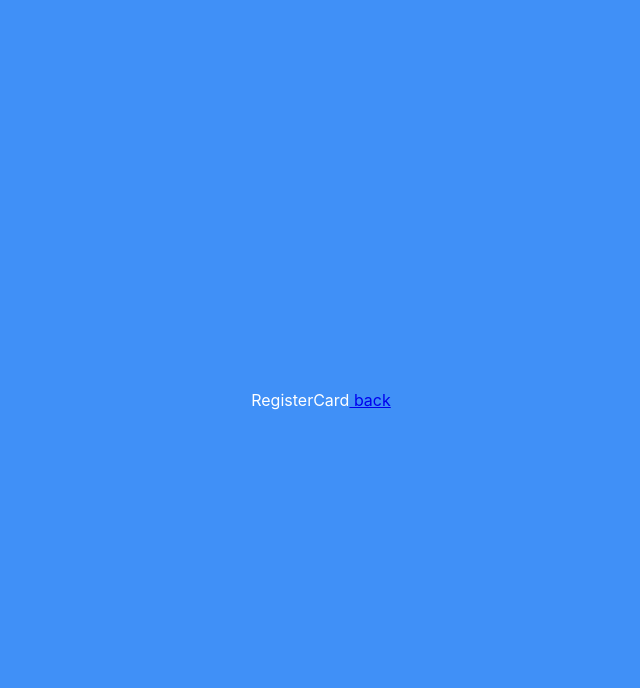
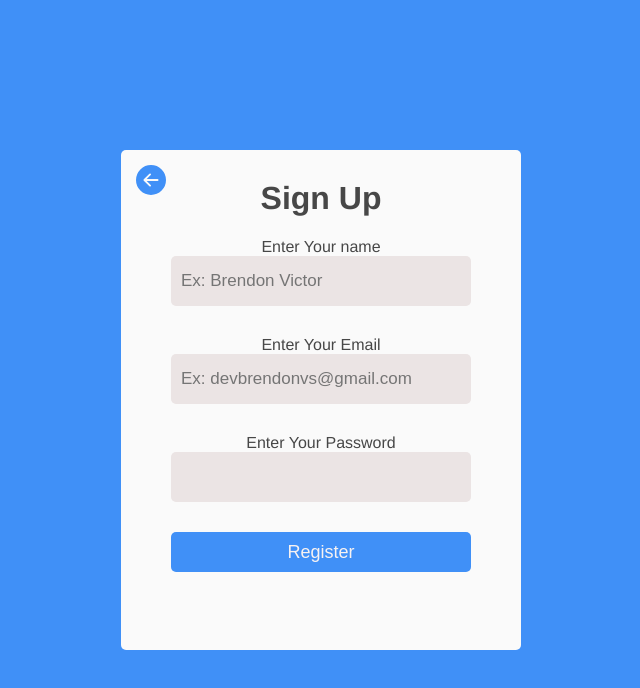
Before and after one commit to devBrendonV/AuthJWT-RegisterAPI, a React (Create React App) app in the folder cliente/: page /register in a window 1280 px wide. Shown: the top 688 px of the page, without its empty margins (319-959 px from the left). Built offline with nearby package versions, Linux system fonts and the light colour scheme.

Commit message:
RegisterCard

```diff
--- a/cliente/src/components/LoginCard/index.jsx
+++ b/cliente/src/components/LoginCard/index.jsx
@@ -14,15 +14,15 @@ const LoginCard = () => {
       <CardBody>
         <FaUserCircle className="icon" />
         <h1>Sign In</h1>
-        <CardInput type="text" placeholder="Type Your Email"/>
-        <CardInput type="text" placeholder="Type Your Password"/>
+        <CardInput autoFocus autoCapitalize="" type="text" placeholder="Type Your Email"/>
+        <CardInput type="password" placeholder="Type Your Password"/>
         <CardButton>Sign in</CardButton>
         <div className="remember">
           <label htmlFor="remember">
             <input type="checkbox" id="remember" />
             Remember me
           </label>
-          <Link to="/register">Forgot Password?</Link>
+          <Link to="">Forgot Password?</Link>
         </div>
       </CardBody>
       <CardFooter>
--- a/cliente/src/components/LoginCard/styles.js
+++ b/cliente/src/components/LoginCard/styles.js
@@ -43,7 +43,6 @@ export const CardBody = styled.div`
 `;
 
 export const CardInput = styled.input`
-color: blue;
   width: 100%;
   height: 50px;
   border-radius: 5px;
--- a/cliente/src/components/RegisterCard/index.jsx
+++ b/cliente/src/components/RegisterCard/index.jsx
@@ -1,15 +1,32 @@
-import React from 'react'
-import { Container } from './styles'
-import { Link } from 'react-router-dom'
+import React from "react";
+import { CardBody, CardButton, CardInput, Container } from "./styles";
+import { Link } from "react-router-dom";
+import { BsArrowLeftCircleFill } from "react-icons/bs";
 
 const RegisterCard = () => {
   return (
-    <Container>RegisterCard
+    <Container>
+      <Link to="/" className="icon">
+        <BsArrowLeftCircleFill ></BsArrowLeftCircleFill>
+      </Link>
+      <CardBody>
+      <h1>Sign Up</h1>
+        <label htmlFor="name">
+          Enter Your name
+          <CardInput type='text' id="name" placeholder="Ex: Brendon Victor"/>
+        </label>
+        <label htmlFor="email">
+          Enter Your Email
+          <CardInput type='text' id="email" placeholder="Ex: devbrendonvs@gmail.com"/>
+        </label>
+        <label htmlFor="password">
+          Enter Your Password
+          <CardInput type='password' id="password" />
+        </label>
+      <CardButton>Register</CardButton>
+      </CardBody>
+    </Container>
+  );
+};
 
-    <Link to='/'> back</Link>
-
-    </Container>
-  )
-}
-
-export default RegisterCard
+export default RegisterCard;
--- a/cliente/src/components/RegisterCard/styles.js
+++ b/cliente/src/components/RegisterCard/styles.js
@@ -1,5 +1,88 @@
 import styled from "styled-components";
 
 export const Container = styled.div`
+  font-family: "Franklin Gothic Medium", "Arial Narrow", Arial, sans-serif;
+  background-color: #fafafa;
+  display: flex;
+  flex-direction: column;
+  justify-content: space-between;
+  align-items: center;
+  width: 400px;
+  height: 500px;
+  border-radius: 5px;
+  text-align: center;
+  color: #474747;
+  position: relative;
+  top: center;
+  left: center;
+  a {
+    text-decoration: none;
+    color: #658cf7;
+  }
+  .icon {
+    font-size: 30px;
+    position: absolute;
+    left: 0;
+    top: 0;
+    color: #4090f7;
+    margin:15px;
+  }
+`;
 
-`
+export const CardBody = styled.div`
+  display: flex;
+  justify-content: center;
+  align-items: center;
+  flex-direction: column;
+  width: 300px;
+  height: 400px;
+  margin-top: 20px;
+  label {
+    display: flex;
+    flex-direction: column;
+    margin-bottom: 10px;
+    width: 100%;
+    cursor: pointer;
+  }
+  .remember {
+    display: flex;
+    justify-content: space-between;
+    width: 100%;
+    font-size: 15px;
+  }
+`;
+
+export const CardInput = styled.input`
+  width: 100%;
+  height: 50px;
+  border-radius: 5px;
+  border: transparent;
+  background-color: #ebe4e4;
+  outline: none;
+  box-sizing: border-box;
+  margin-bottom: 20px;
+  font-size: 17px;
+  padding-left: 10px;
+`;
+
+export const CardButton = styled.button`
+  width: 100%;
+  height: 40px;
+  font-size: 18px;
+  background-color: #4090f7;
+  border-radius: 5px;
+  border: transparent;
+  padding: 10px;
+  color: #f7f2f2;
+  margin-bottom: 10px;
+  cursor: pointer;
+`;
+export const CardFooter = styled.div`
+  background-color: #d6d6d6;
+  width: 100%;
+  height: 70px;
+  display: flex;
+  justify-content: center;
+  align-items: center;
+  border-radius: 0px 0px 5px 5px;
+`;
```
